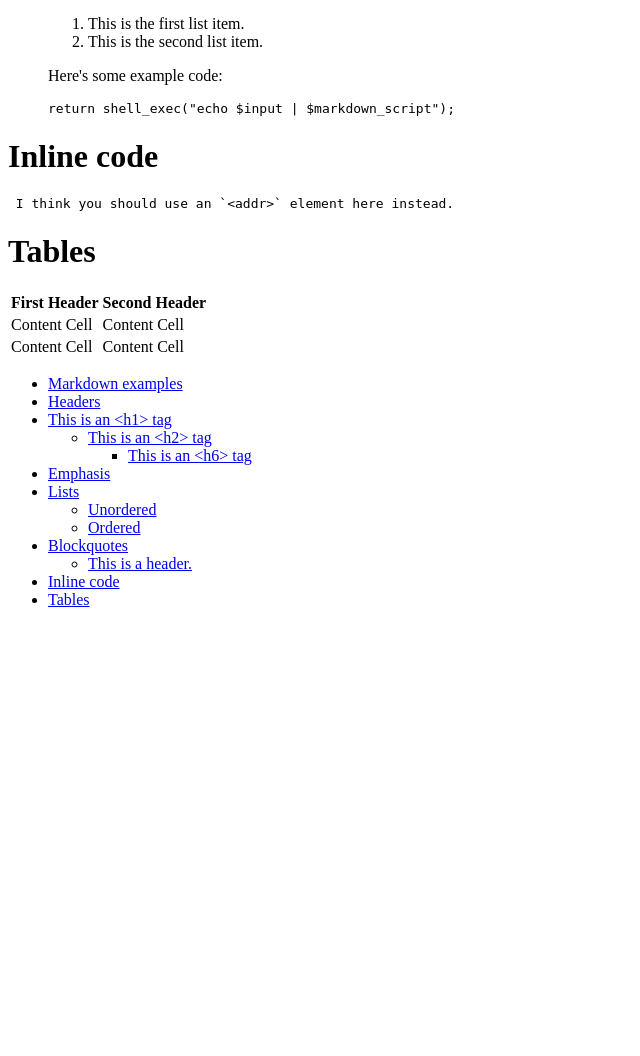
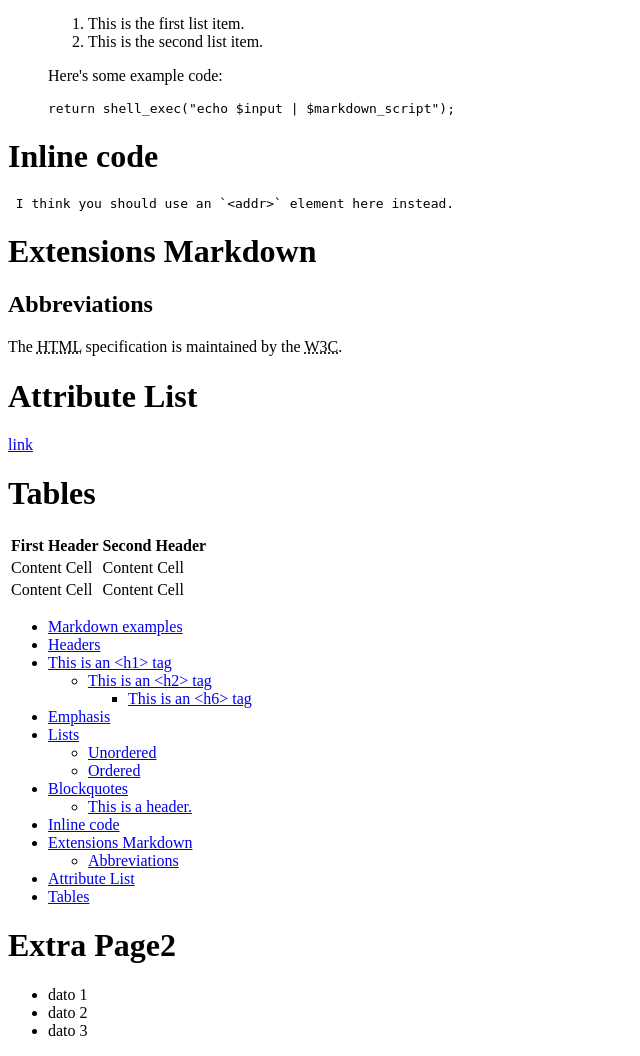
Before and after one commit to lmpizarro/static-pages-example, a Flask app: page /page2.html in a window 1280 px wide. Shown: the part 1099-2155 px from the top of the page, without its empty margins (0-640 px from the left). Before the commit the page ends 1706 px from the top, so only its background shows below. Run offline with Flask 2, Linux system fonts and the light colour scheme; parts of the project's set-up code (start-up, migrations or seed data) failed here and were passed over.

Commit message:
abbreviations template con div

```diff
--- a/app.py
+++ b/app.py
@@ -25,8 +25,8 @@ def page1():
 @app.route('/page2.html')
 def page2():
     content = Markup(my_md.page2())
-    return render_template('page2.html', content=content, title='page2')
-
+    extra = Markup(my_md.page2_extra())
+    return render_template('page2.html', content=content, extra=extra, title='page2')
 
 
 if __name__ == '__main__':
--- a/my_md.py
+++ b/my_md.py
@@ -1,6 +1,5 @@
 import markdown
 import codecs
-from markdown.extensions.headerid import HeaderIdExtension
 
 def get_html(page, extensions):
     input_file = codecs.open(page, mode="r", encoding="utf-8")
@@ -10,13 +9,15 @@ def get_html(page, extensions):
     return html
 
 def index():
-    return get_html("pages/index.md", ['markdown.extensions.toc'])
+    return get_html("pages/index.md", ['toc'])
 
 def page1():
-    return get_html("pages/page1.md", ['markdown.extensions.toc'])
+    return get_html("pages/page1.md", ['toc'])
 
 def page2():
-    return get_html("pages/page2.md", ['markdown.extensions.toc',\
-            'markdown.extensions.tables'])
+    return get_html("pages/page2.md", ['extra', 'toc'])
+
+def page2_extra():
+    return get_html("pages/page2_extra.md", ['extra'])
 
 print page1()
--- a/pages/page2.md
+++ b/pages/page2.md
@@ -74,10 +74,20 @@ As Kanye West said:
 
      I think you should use an `<addr>` element here instead.
 
+# Extensions Markdown
+## Abbreviations
+
+The HTML specification
+is maintained by the W3C.
+
+*[HTML]: Hyper Text Markup Language
+*[W3C]:  World Wide Web Consortium
+
+# Attribute List
+
+[link](http://example.com){: class="foo bar" title="Some title!" }
 
 # Tables
-
-
 
 
 First Header  | Second Header
@@ -85,4 +95,5 @@ First Header  | Second Header
 Content Cell  | Content Cell
 Content Cell  | Content Cell
 
+
 [TOC]
--- /dev/null
+++ b/pages/page2_extra.md
@@ -0,0 +1,5 @@
+#Extra Page2
+
+* dato 1
+* dato 2
+* dato 3
--- a/templates/index.html
+++ b/templates/index.html
@@ -2,7 +2,14 @@
   <head>
 	  <title>{{ title }}</title>
   </head>
-<body>
-     {{ content }}
-</body>
+  <body>
+  <div class="content">
+	  {{ content }}
+
+  </div>
+
+ <div class="extra">
+     {{ extra }}
+ </div>
+ </body>
 </html>
```
Also changed, not shown: build/index.html (+10 -3 lines), build/page1.html (+10 -3 lines), build/page2.html (+26 -3 lines), templates/page2.html (line endings or trailing spaces), 1 other file.
